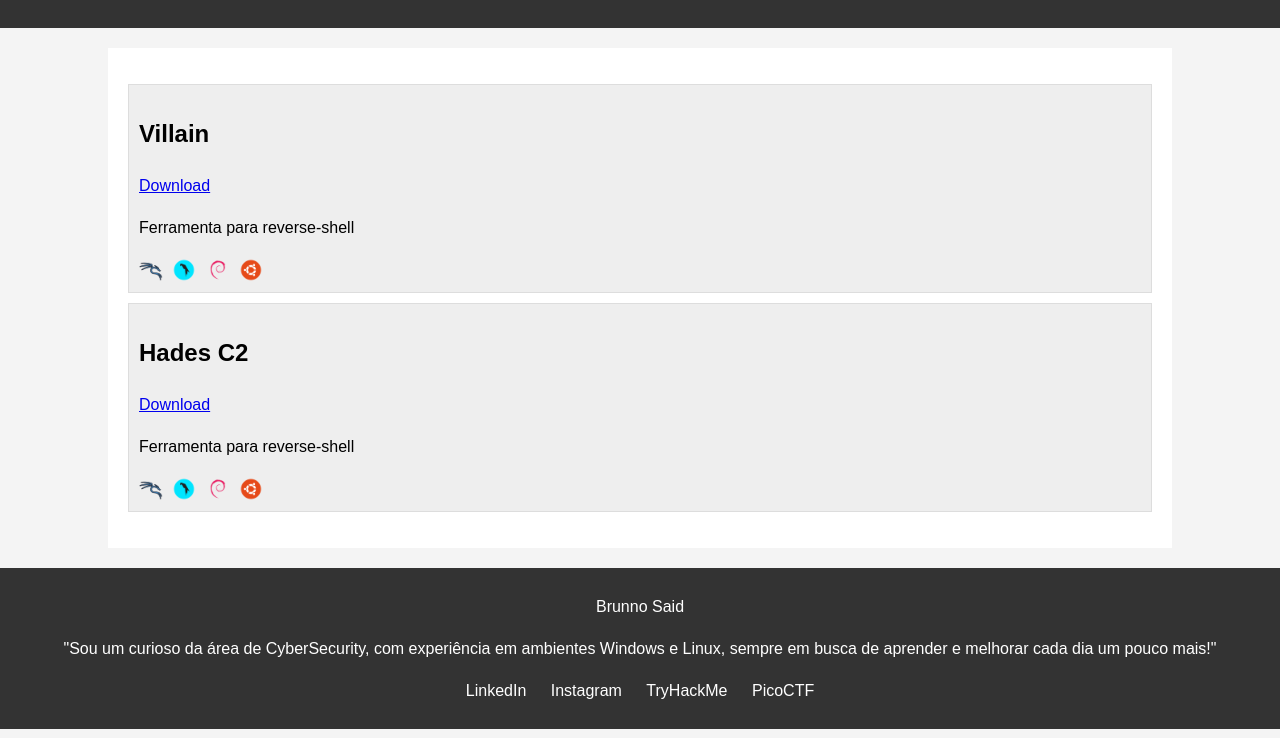
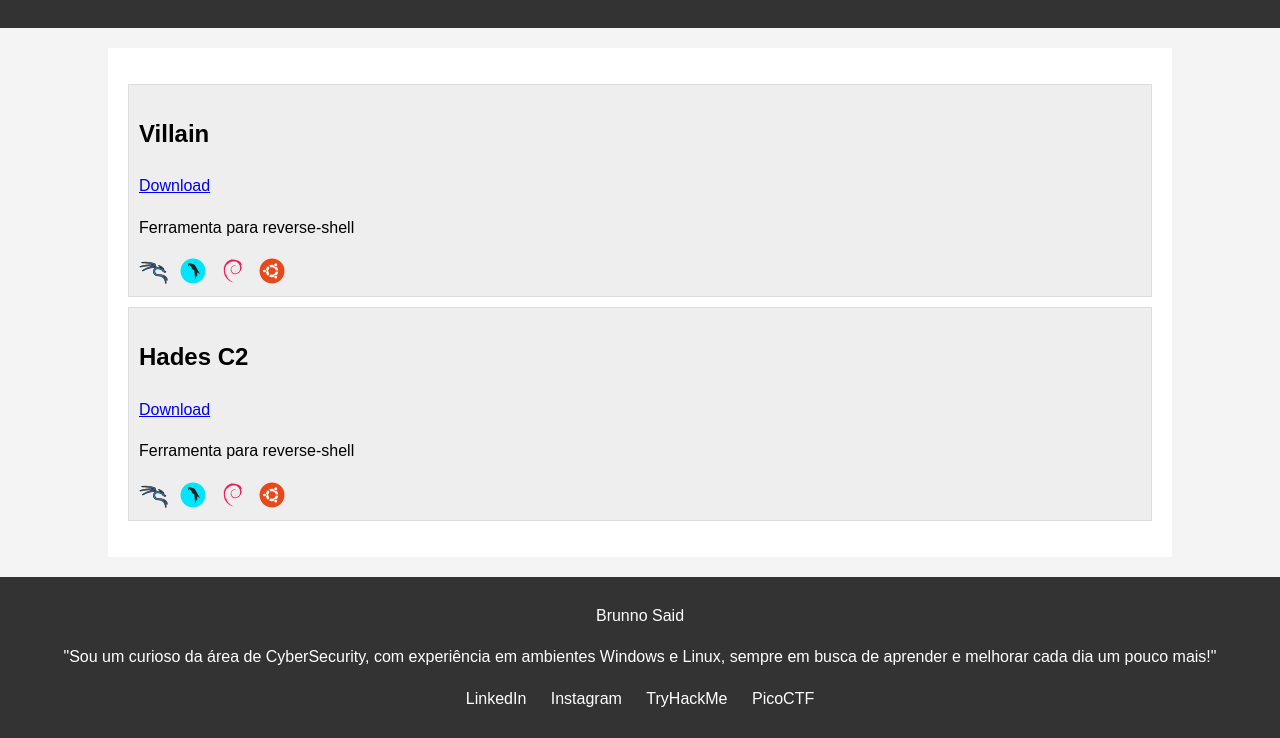
Before and after one commit to brunnosaid/Ash3rSec, a website: page src/index.html in a window 1280 px wide. Shown: the part 86-824 px from the top of the page. Drawn offline with Linux system fonts and the light colour scheme.

Commit message:
Update styles.css

```diff
--- a/src/styles.css
+++ b/src/styles.css
@@ -39,8 +39,8 @@
 }
 
 .icons img {
-    width: 24px;
-    height: 24px;
+    width: 30px;
+    height: 30px;
     vertical-align: middle;
     margin-right: 5px;
 }
```
